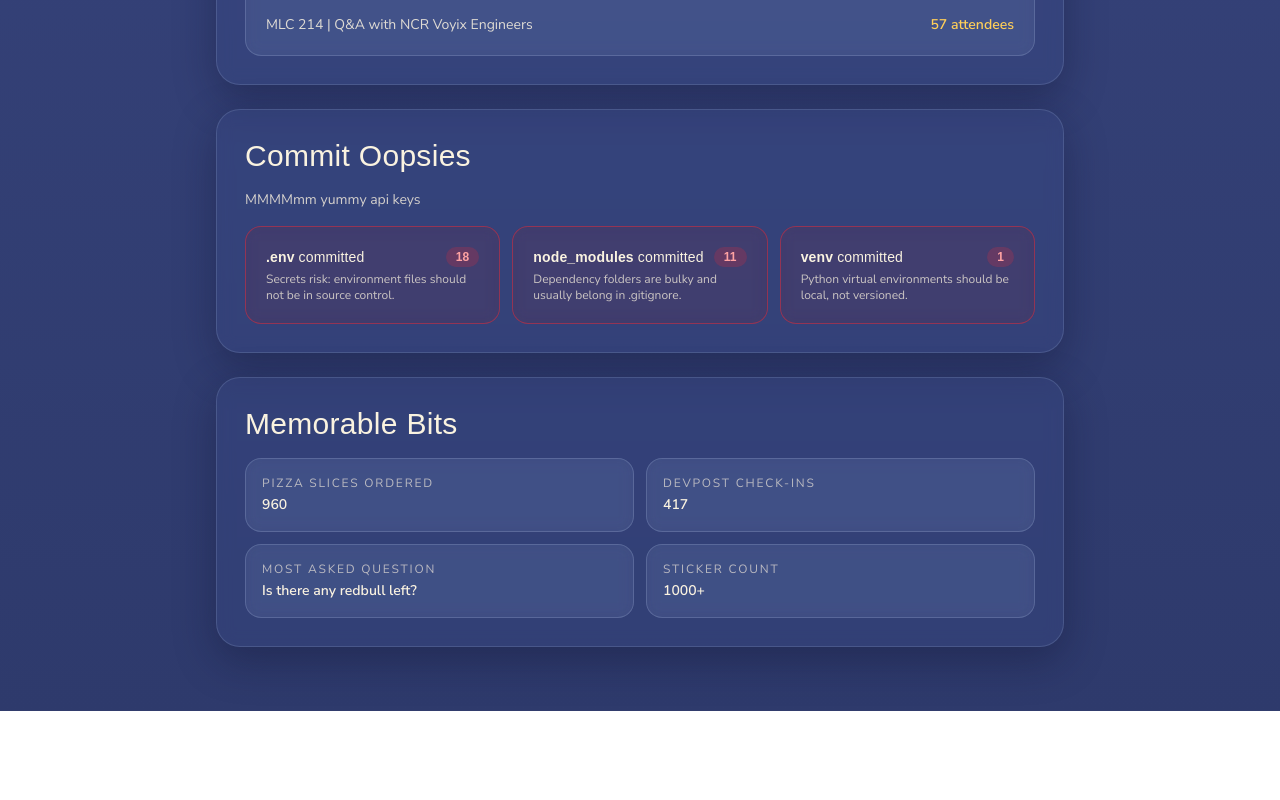
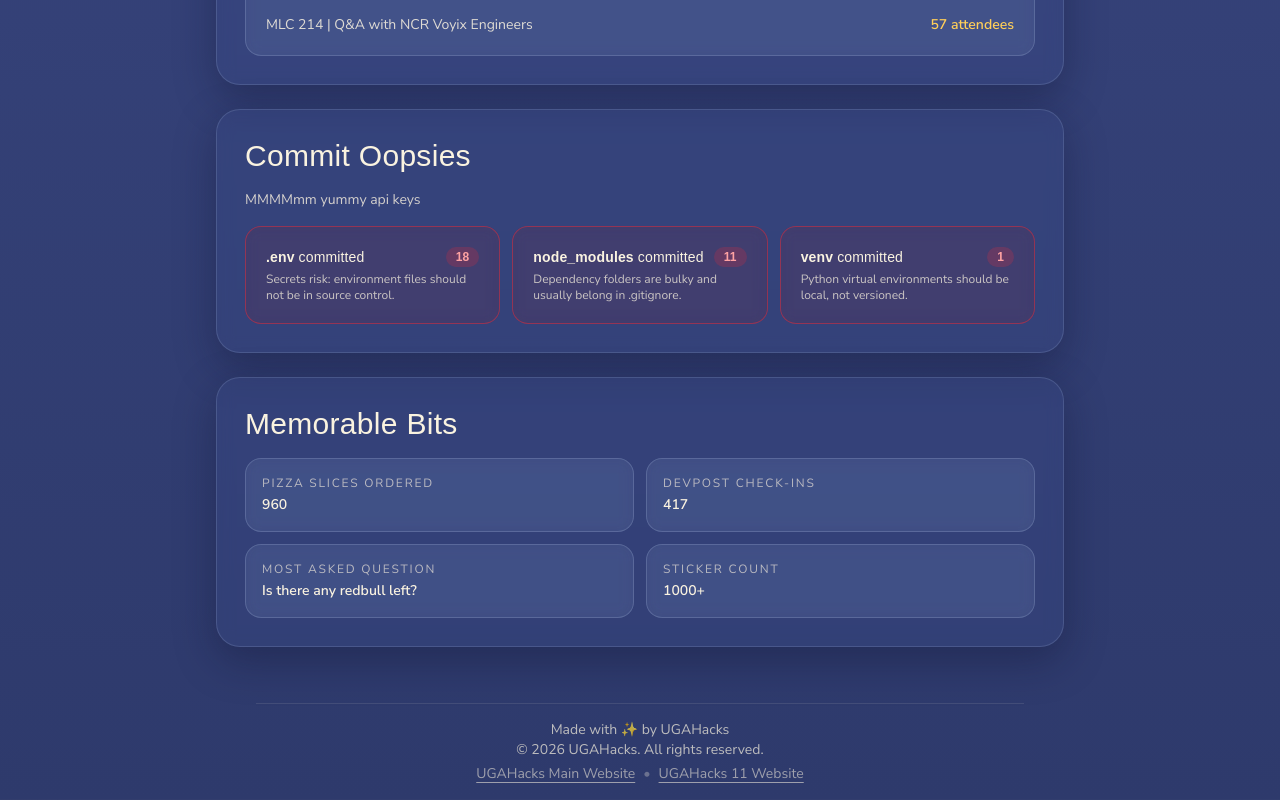
Before and after one commit to ugahacks/wrapped, a Next.js app: page / in a window 1280 px wide. Shown: the part 5843-6643 px from the top of the page. Before the commit the page ends 6554 px from the top, so only its background shows below. Built offline with nearby package versions, Linux system fonts and the light colour scheme; a web font is replaced by a local one.

Commit message:
Adding footer

```diff
--- /dev/null
+++ b/components/wrapped/footer.tsx
@@ -0,0 +1,40 @@
+"use client";
+
+import Link from "next/link";
+
+type FooterProps = {
+  className?: string;
+};
+
+export function Footer({ className = "" }: FooterProps) {
+  return (
+    <footer className={`mx-auto mb-0 mt-6 max-w-4xl px-4 text-center text-sm text-cream/70 md:px-6 ${className}`}>
+      <div className="mx-auto mb-4 h-px w-full max-w-3xl bg-cream/10" />
+      <p className="text-cream/70">Made with ✨ by UGAHacks
+</p>
+<p className="text-cream/70">© 2026 UGAHacks. All rights reserved.
+
+</p>
+      <p className="mt-1 text-cream/55">
+        <Link
+          href="https://ugahacks.com"
+          className="underline underline-offset-4 transition-colors hover:text-cream"
+          target="_blank"
+          rel="noreferrer"
+
+        >
+          UGAHacks Main Website
+        </Link>
+        <span className="mx-2 text-cream/30">•</span>
+        <Link
+          href="https://11.ugahacks.com"
+          className="underline underline-offset-4 transition-colors hover:text-cream"
+          target="_blank"
+          rel="noreferrer"
+        >
+          UGAHacks 11 Website
+        </Link>
+      </p>
+    </footer>
+  );
+}
--- a/components/wrapped/wrapped-app.tsx
+++ b/components/wrapped/wrapped-app.tsx
@@ -14,6 +14,7 @@ import { ThankYouOverlay } from "@/components/wrapped/thank-you-overlay";
 import { WorkshopsSection } from "@/components/wrapped/workshops-section";
 import { ParticleCanvas } from "@/components/particles/particle-canvas";
 import { UgaGReference } from "@/components/particles/uga-g-reference";
+import { Footer } from "@/components/wrapped/footer";
 import type { WrappedData } from "@/types/wrapped";
 
 type WrappedAppProps = {
@@ -170,7 +171,7 @@ export function WrappedApp({ data }: WrappedAppProps) {
         scrollProgress={scroll.statsScroll}
       />
 
-      <div className="relative z-[45] mx-auto max-w-4xl space-y-5 px-4 pb-16 pt-[530vh] md:space-y-6 md:px-6">
+      <div className="relative z-[45] mx-auto max-w-4xl space-y-5 px-4 pb-8 pt-[530vh] md:space-y-6 md:px-6">
         <OverviewSection
           title={data.overview.title}
           cards={data.overview.cards}
@@ -199,6 +200,7 @@ export function WrappedApp({ data }: WrappedAppProps) {
           items={data.highlights.items}
         />
       </div>
+      <Footer className="pb-4" />
     </main>
   );
 }
```
